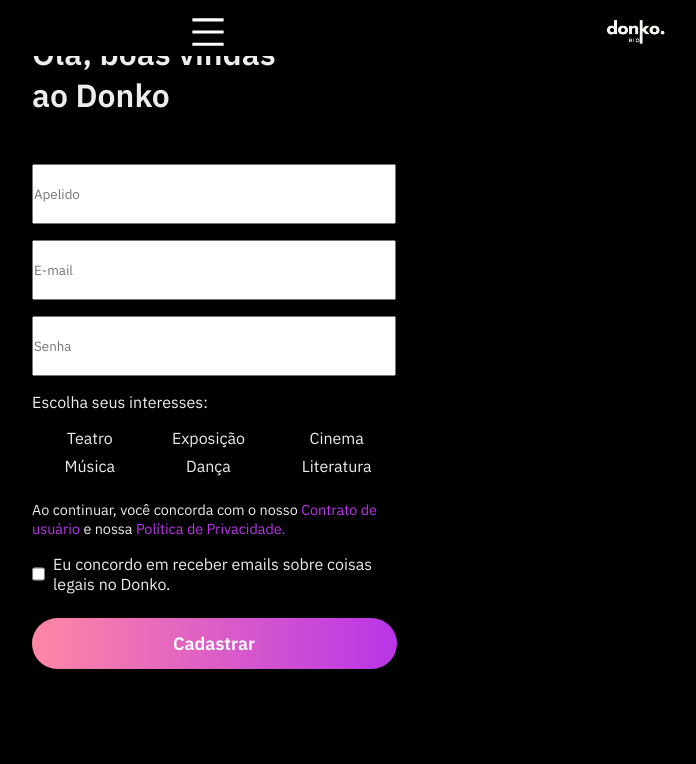
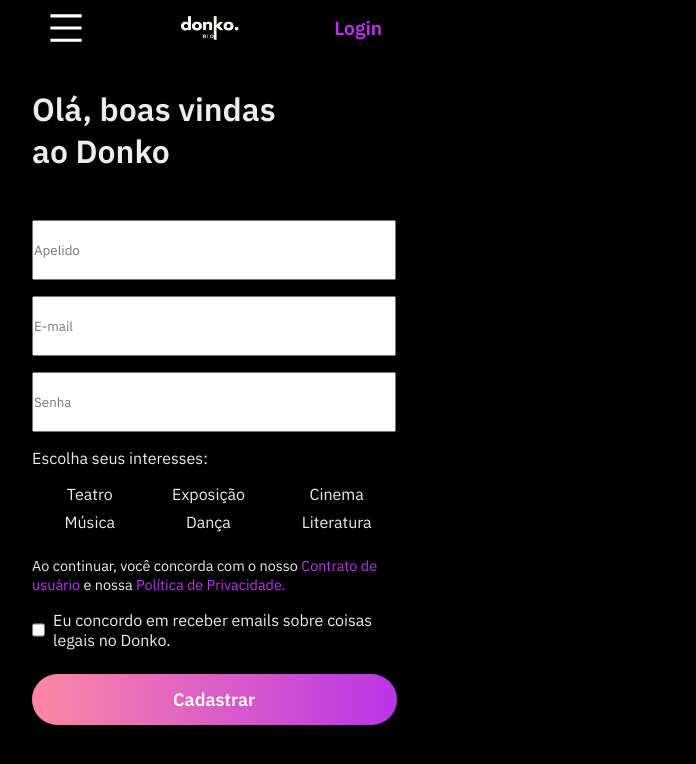
Before and after one commit to SahBianchi/hackrio-front, a React (Create React App) app: page /singup in a window 1280 px wide. Shown: the top 764 px of the page, without its empty margins (426-1122 px from the left). Built offline with nearby package versions, Linux system fonts and the light colour scheme.

Commit message:
:lipstick: feat: Estilizaçao CSS do layout arrumada

```diff
--- a/src/componentes/Layout/styled.css
+++ b/src/componentes/Layout/styled.css
@@ -1,10 +1,8 @@
 .layout-container{
-
     background-color: #000000;
-    /* width: 100vw; */
-    /* max-width: 700px; */
+    display: flex;
+    flex-direction: column;
     width: 428px;
     height: 100vh;
-    min-height: 926px;
-
+    /* min-height: 926px; */
 }
--- a/src/componentes/Navbar/styled.css
+++ b/src/componentes/Navbar/styled.css
@@ -1,39 +1,11 @@
-@media screen and (min-width: 428px){
     header{
         /* border: 2px solid white; */
         background-color: #000000;
         height: 3.5rem;
         color: #EDEDED;
         position: fixed;
-        width: 100vw;
-    }
-
-    .header-width{
-        /* width: 428px; */
         display: flex;
-        align-items: center;
-    }
-
-    img{
-        width: 4em;
-        height: 4em;
-    }
-
-    .purple-text-header{
-        font-size: 1.2rem;
-        color: #B935E8;
-        font-weight: 700;
-        line-height: 130%;
-    }
-}
-@media screen and (max-width: 429px){
-    header{
-        /* border: 2px solid white; */
-        background-color: #000000;
-        height: 3.5rem;
-        color: #EDEDED;
-        position: fixed;
-        width: 428px;
+        flex-direction: row;
     }
 
     .header-width{
@@ -53,4 +25,3 @@
         font-weight: 700;
         line-height: 130%;
     }
-}
--- a/src/pages/Details/DetailsPage.js
+++ b/src/pages/Details/DetailsPage.js
@@ -16,6 +16,7 @@
         <Layout>
             <main>
                 <img className='image-details' src={detailsImage} alt='Image Details' />
+
                 <div className='infos-half-top'>
                     <Flex flexDirection='column' gap='0.5rem'>
                         <Flex flexDirection='column'>
--- a/src/pages/Details/details.css
+++ b/src/pages/Details/details.css
@@ -1,6 +1,7 @@
 @media screen and (min-width: 428px) {
 
     main{
+        margin-top: 3.5rem;
         background-color: white;
         display: flex;
         flex-direction: column;
--- a/src/pages/MapPage/MapPage.js
+++ b/src/pages/MapPage/MapPage.js
@@ -1,5 +1,5 @@
 import React from 'react'
-// import '../MapPage/mapPage.css'
+//import '../MapPage/mapPage.css'
 import "./styled.css"
 import mapImage from '../../assets/maps.png'
 import { Layout } from '../../componentes/Layout'
--- a/src/pages/Singup/singup.css
+++ b/src/pages/Singup/singup.css
@@ -1,7 +1,6 @@
-@media screen and (min-width: 428px){
-
-    .singup-container{
-        height: 100vh;
+     .singup-container{
+        /* height: 100vh; */
+        margin-top: 3.5rem;
         color: #EDEDED;
         display: flex;
         flex-direction: column;
@@ -59,4 +58,3 @@
         display: flex;
         gap: 0.5rem;
     }
-}
```
